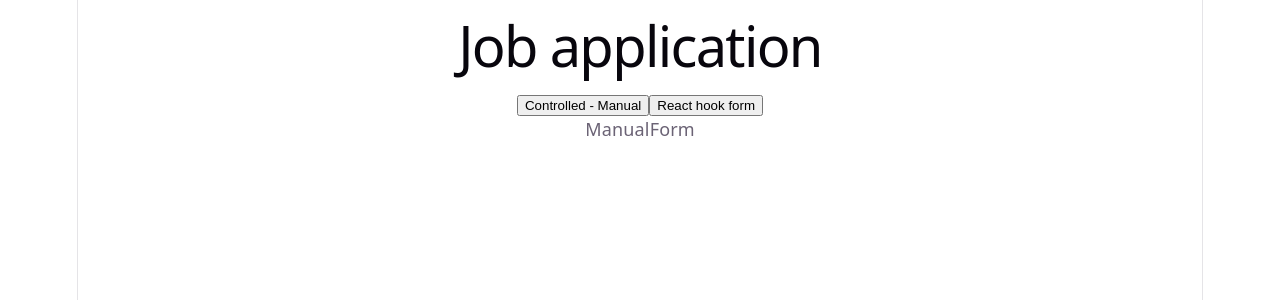
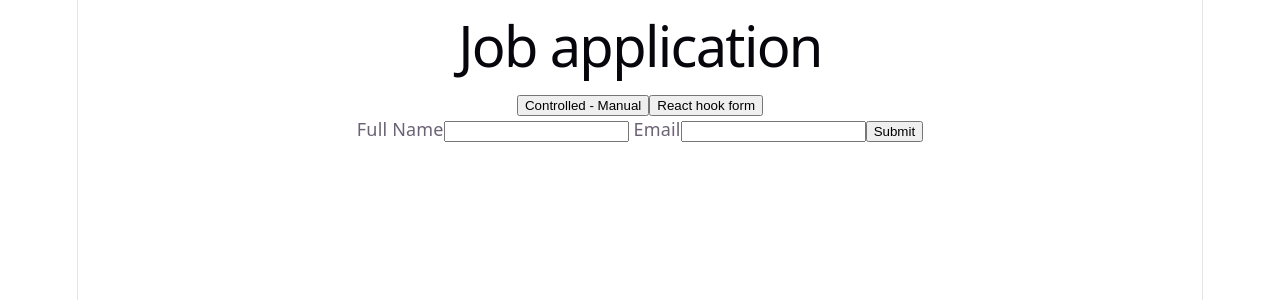
Before and after one commit to TheAdroitDev/ChaiCode-Cohort-2026, a React (Vite) app in the folder May-2026/Building-Modern-Frameworks/Introduction-To-React/foundation-06/: page / in a window 1280 px wide. Shown: the top 300 px of the page. Built offline with nearby package versions, Linux system fonts and the light colour scheme.

Commit message:
feat: enhance ManualForm with validation and submission handling

```diff
--- a/May-2026/Building-Modern-Frameworks/Introduction-To-React/foundation-06/src/components/ManualForm.jsx
+++ b/May-2026/Building-Modern-Frameworks/Introduction-To-React/foundation-06/src/components/ManualForm.jsx
@@ -8,22 +8,52 @@ const ManualForm = () => {
         email: "",
         role: "Backend",
         experience: "",
-        cover:""
+        cover: ""
     })
 
     const [errors, setErrors] = useState({})
     const [submitted, setSubmitted] = useState(false)
 
     function set(field) {
-
+        return (e) => setValues((v) => ({ ...v, [field]: e.target.value }))
     }
 
-    function validate(){
+    function validate(v) {
+        const e = {}
+        if (!v.name.trim()) e.name = "Name is required"
+        if (!v.email.trim()) e.email = "Email is required"
 
+        return e
+    }
+
+    function submit(ev) {
+        ev.preventDefault()
+        const e = validate(values)
+        setErrors(e)
+        if (Object.keys(e).length === 0) setSubmitted(true)
+    }
+
+    if (submitted) {
+        return (
+            <div>
+                <h1>Form submitted successully {values.name}</h1>
+            </div>
+        )
     }
     return (
         <div>
-            ManualForm
+            <form noValidate onSubmit={submit}>
+                <label> Full Name
+                    <input type="text" value={values.name} required onChange={set("name")} />
+                    {errors.name && <span>{errors.name}</span>}
+                </label>
+                <label> Email
+                    <input type="text" value={values.email} required onChange={set("email")} />
+                    {errors.email && <span>{errors.email}</span>}
+                </label>
+
+                <button type="submit">Submit</button>
+            </form>
         </div>
     )
 }
```
